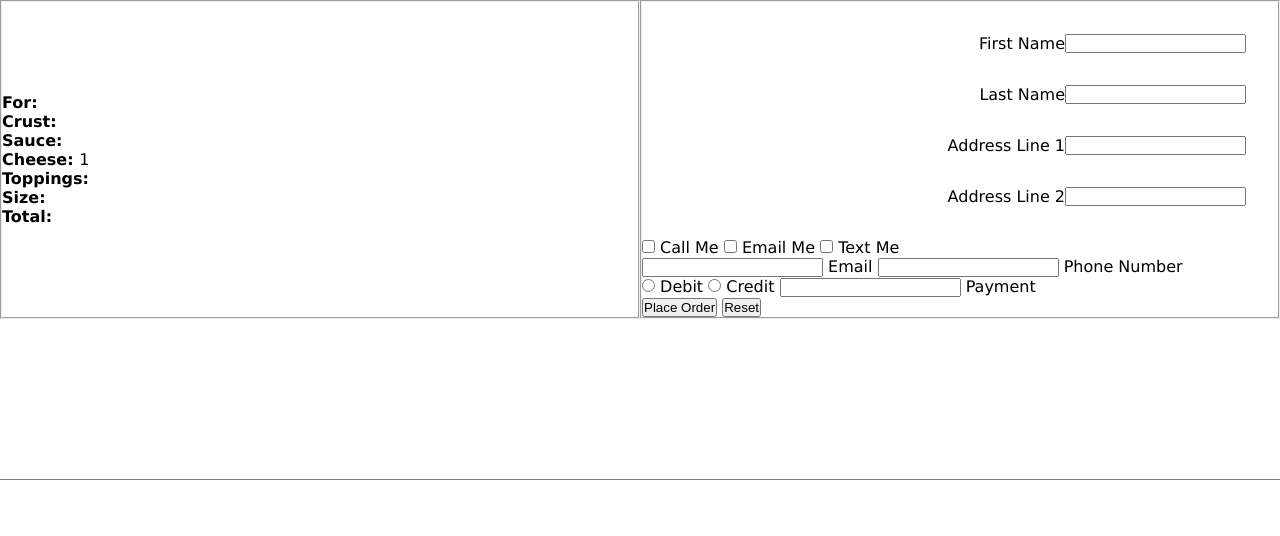
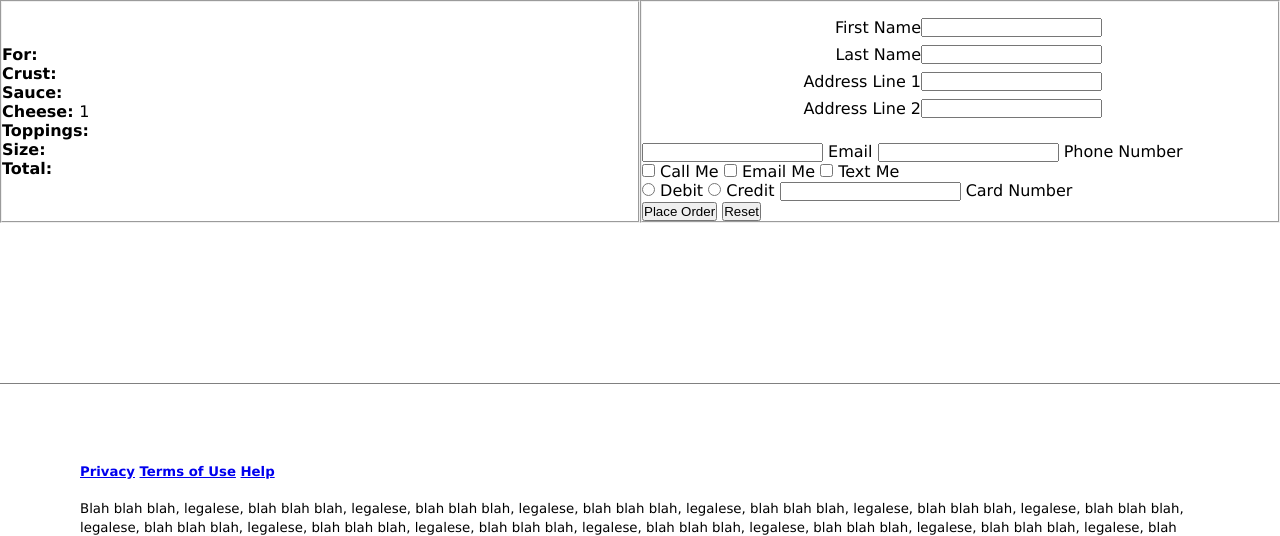
Before and after one commit to memdinhogenbirk/memdinhogenbirk-COMP1002-25F-11075-25F-real, a PHP site: page /cart.php?CHEESE=1 in a window 1280 px wide. Shown: the part 61-597 px from the top of the page. Run offline with PHP 8.4, Linux system fonts and the light colour scheme; data that the repository does not hold is empty.

Commit message:
some rearranging, still banging my head against the wall that is CSS

```diff
--- a/assignment-1/cart.php
+++ b/assignment-1/cart.php
@@ -76,6 +76,12 @@
                             <input type="text" name="address2"></li>
                         </ul>
                     </div>
+                    <div class="contact">
+                        <input type="Email" name="email">
+                        <label for="email">Email</label>
+                        <input type="Phone Number" name="phone">
+                        <label for="phone">Phone Number</label>
+                    </div>
                     <div class="notifications"><!--notifications options contact info-->
                         <input type="checkbox" name="alert[]" id="alert1" value="call" />
                         <label for="alert1">Call Me</label>
@@ -84,12 +90,6 @@
                         <input type="checkbox" name="alert[]" id="alert3" value="sms" />
                         <label for="alert3">Text Me</label>
                     </div>
-                    <div class="contact">
-                        <input type="Email" name="email">
-                        <label for="email">Email</label>
-                        <input type="Phone Number" name="phone">
-                        <label for="phone">Phone Number</label>
-                    </div>
                     <div class="payment">
                         <!--Payment info-->
                         <input type="radio" name="debit">
@@ -97,7 +97,7 @@
                         <input type="radio" name="credit">
                         <label for="credit">Credit</label>
                         <input type="text" name="payment">
-                        <label for="payment">Payment</label>
+                        <label for="payment">Card Number</label>
                     </div>
                     <div class="finalbuttons">
                         <!--purchase button reset button-->
--- a/assignment-1/css/styles.css
+++ b/assignment-1/css/styles.css
@@ -227,6 +227,7 @@ footer{
 .infobox{
 	width:50%;
 	display: block;
+
 }
 .personal {
 	display:block;
@@ -236,5 +237,6 @@ footer{
   display: flex;
   justify-content: flex-end;
   align-items: center;
-  padding: 1rem;
+  padding-right: 10rem;
+  padding-bottom: .5rem;
 }
--- a/assignment-1/index.php
+++ b/assignment-1/index.php
@@ -7,6 +7,7 @@
     Toppings
     Deep dish, thin crust or some other crust types
     Take out, delivery, or eat-in g. And so on…
+    php -S 0.0.0.0:8000
 -->
 <!DOCTYPE html>
 <html lang="en">
```
